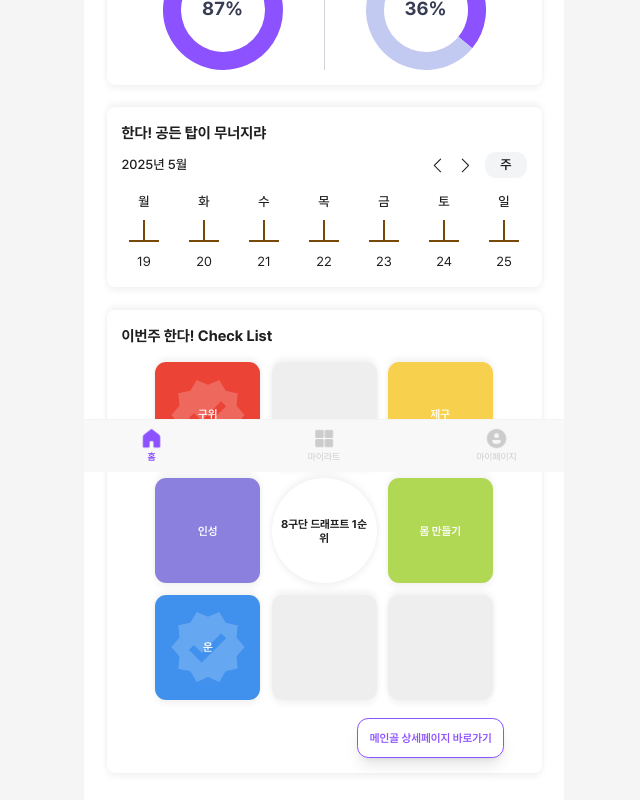
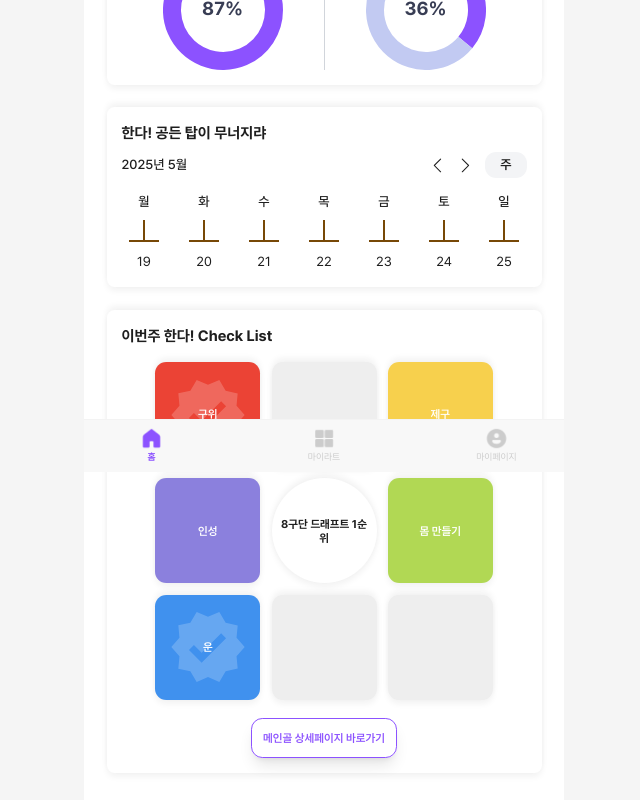
Before and after one commit to canDoItArt/front-end, a React (Vite) app: page /home in a window 1280 px wide. Shown: the part 328-1128 px from the top of the page, without its empty margins (316-956 px from the left). Built offline with nearby package versions, Linux system fonts and the light colour scheme.

Commit message:
메인골 상세페이지 바로가기 버튼 위치 수정 및 클릭 효과 추가 #91

```diff
--- a/src/components/CheckList.jsx
+++ b/src/components/CheckList.jsx
@@ -77,15 +77,17 @@ export default function CheckList({ title, subGoals }) {
             {/* DailyActionModal 컴포넌트 */}
             <DailyActionModal isOpen={isModalOpen} onClose={closeModal} goal={selectedGoal} />
 
-            <div className="px-6 mt-1 flex justify-end">
+            <div className="px-6 mt-1 flex justify-center">
                 <button
-                    className="border border-customMain text-customMain py-3 px-3 rounded-xl shadow-lg text-xs font-semibold"
+                    className="border border-customMain text-customMain py-3 px-3 rounded-xl shadow-lg text-xs font-semibold
+                   active:scale-95 active:bg-gray-200 transition transform duration-100 ease-in-out"
                     onClick={() => navigate('/myart')}
                 >
                     메인골 상세페이지 바로가기
                 </button>
             </div>
 
+
         </div>
     );
 }
```
